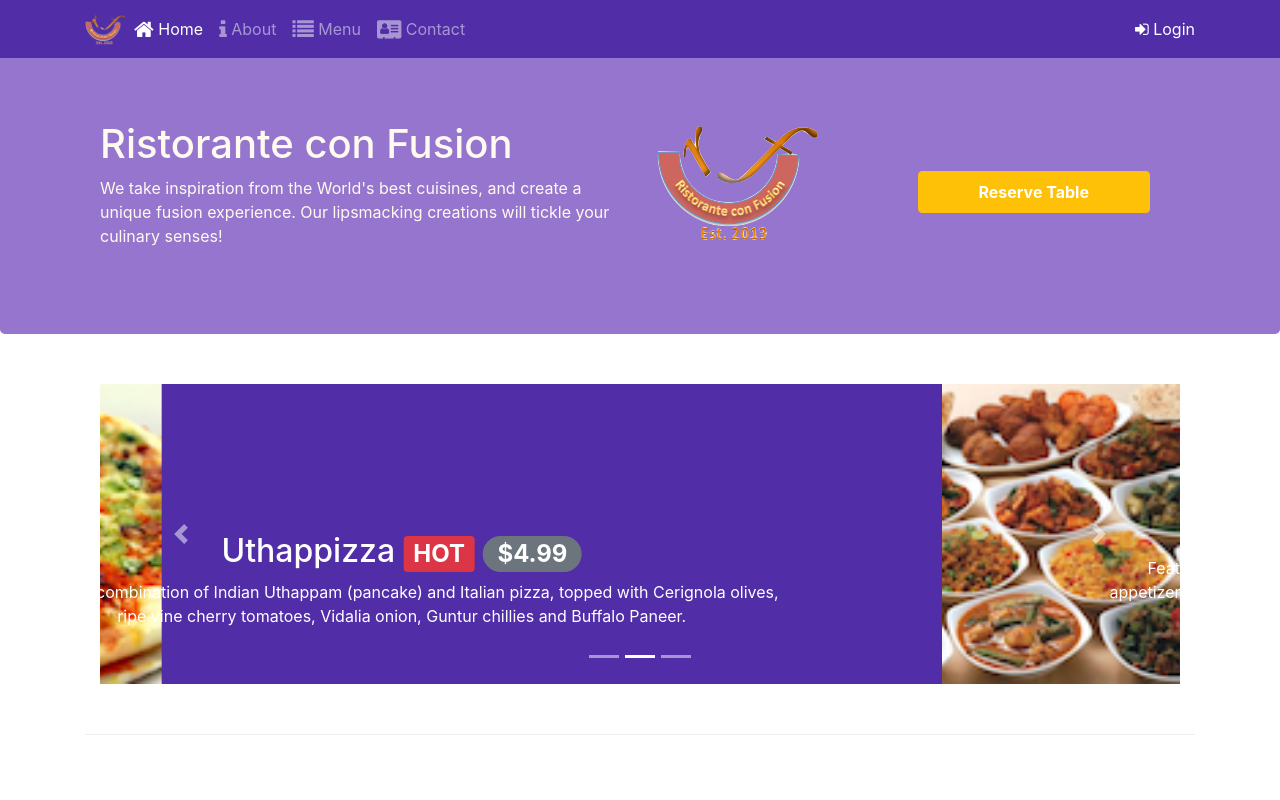
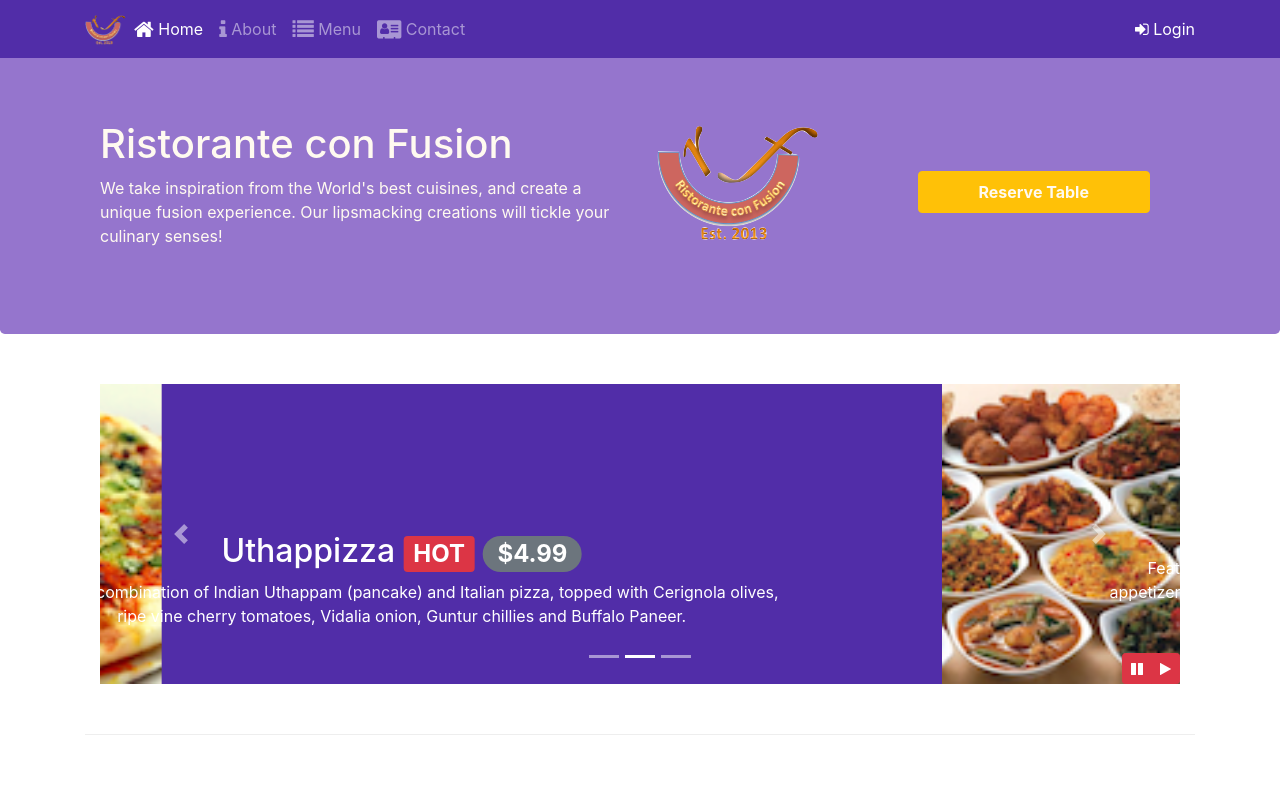
Before and after one commit to seltong/bootstrap4, a website: page index.html in a window 1280 px wide. Shown: the top 800 px of the page. Drawn offline with nearby package versions, Linux system fonts and the light colour scheme.

Commit message:
Bootstrap jQuery

```diff
--- a/css/styles.css
+++ b/css/styles.css
@@ -64,6 +64,12 @@ body {
     min-height: 300px;
 }
 
+#carouselButton {
+    right: 0px;
+    position: absolute;
+    bottom: 0px;
+}
+
 /* ------   Footer  ------ */
 
 .footer {
--- a/index.html
+++ b/index.html
@@ -209,13 +209,10 @@
                         <img src="img/logo.png" alt="logo" class="img-fluid">
                     </div>
                     <div class="col-12 col-sm align-self-center">
-                        <a role="button" href="#ReserveTableForm"
-                            data-toggle="modal" data-target="#reserveModal"
-                            class="btn btn-block nav-link btn-warning text-white"><strong>Reserve Table</strong></a>
+                        <a role="button" data-toggle="modal" data-target="#reserveModal"
+                            class="btn btn-block nav-link btn-warning"><strong>Reserve Table</strong></a>
                     </div>
                 </div>
-
-
             </div>
         </div>
     </header>
@@ -278,6 +275,14 @@
                     <a href="#mycarousel" role="button" data-slide="next" class="carousel-control-next">
                         <span class="carousel-control-next-icon"></span>
                     </a>
+                    <div class="btn-group" id="carouselButton">
+                        <button class="btn btn-danger btn-sm" id="carousel-pause">
+                            <span class="fa fa-pause"></span>
+                        </button>
+                        <button class="btn btn-danger btn-sm" id="carousel-play">
+                            <span class="fa fa-play"></span>
+                        </button>
+                    </div>
                 </div>
             </div>
         </div>
@@ -400,7 +405,17 @@
     <script src="node_modules/jquery/dist/jquery.slim.min.js"></script>
     <script src="node_modules/popper.js/dist/umd/popper.min.js"></script>
     <script src="node_modules/bootstrap/dist/js/bootstrap.min.js"></script>
-
+    <script>
+        $(document).ready(function(){
+            $('#mycarousel').carousel({interval: 2000});
+            $('#carousel-pause').click(function(){
+                $('#mycarousel').carousel('pause');
+            });
+            $('#carousel-play').click(function() {
+                $('#mycarousel').carousel("cycle");
+            })
+        });
+    </script>
 </body>
 
 </html>
```
